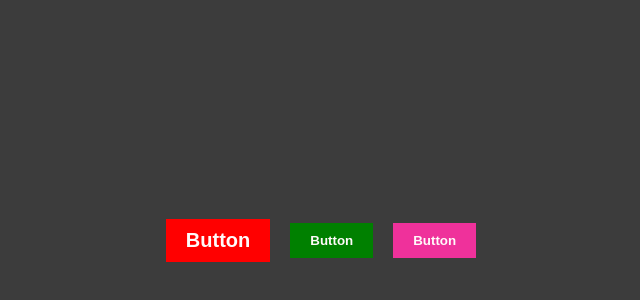
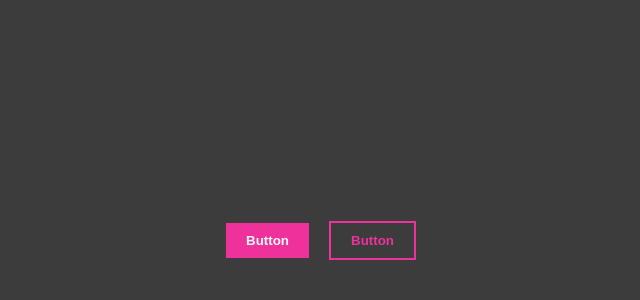
Before and after one commit to igor-minaev/styled-components-project, a React (Vite) app: page / in a window 1280 px wide. Shown: the part 160-460 px from the top of the page, without its empty margins (319-959 px from the left). Built offline with nearby package versions, Linux system fonts and the light colour scheme.

Commit message:
new props

```diff
--- a/src/App.tsx
+++ b/src/App.tsx
@@ -20,9 +20,10 @@ function App() {
                 {/*<StyledBtn as={Link} href={"#"}>LinkComponent</StyledBtn>*/}
                 {/*<StyledBtn as={"a"} href={"#"}>Link</StyledBtn>*/}
                 {/*<SuperButton>Button2</SuperButton>*/}
-                <StyledBtn color="red" fontSize="20px">Button</StyledBtn>
-                <StyledBtn color="green">Button</StyledBtn>
-                <StyledBtn>Button</StyledBtn>
+               {/* <StyledBtn color="red" fontSize="20px">Button</StyledBtn>*/}
+                {/*<StyledBtn color="green" fontSize="30px">Button</StyledBtn>*/}
+                <StyledBtn primary>Button</StyledBtn>
+                <StyledBtn outlined>Button</StyledBtn>
             </Box>
         </div>
     )
--- a/src/components/Button.styled.tsx
+++ b/src/components/Button.styled.tsx
@@ -1,18 +1,20 @@
-import styled from "styled-components";
+import styled, {css} from "styled-components";
 import {MyAnimation} from "../styles/animations/Animations.ts";
 
 type StyledBtnPropsType = {
     color?: string
     fontSize?: string
+    primary?: boolean
+    outlined?: boolean
 }
 
 
 export const StyledBtn = styled.button<StyledBtnPropsType>`
     border: none;
     //background-color: #ef319b;
-    background-color: ${props => props.color || "#ef319b"};
+        //background-color: ${props => props.color || "#ef319b"};
     padding: 10px 20px;
-    color: snow;
+    //color: snow;
     //font-size: 2rem;
     font-size: ${props => props.fontSize};
     font-weight: bold;
@@ -24,7 +26,20 @@ export const StyledBtn = styled.button<StyledBtnPropsType>`
     /*&:last-child {
         background-color: #d240ec;
     }*/
+
+    ${props => props.outlined && css<StyledBtnPropsType>`
+        border: 2px solid ${props => props.color || "#ef319b"};
+        color: ${props => props.color || "#ef319b"};
+        background-color: transparent;
+    `}
+
+    ${props => props.primary && css<StyledBtnPropsType>`
+        background-color: ${props => props.color || "#ef319b"};
+        color: snow;
+    `}
+
 `
+
 
 export const SuperButton = styled(StyledBtn)`
     border-radius: 5px;
```
